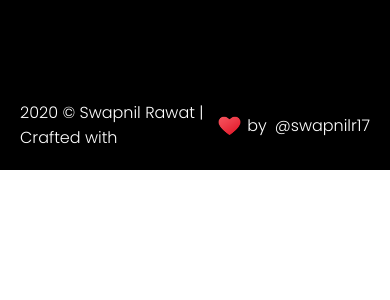
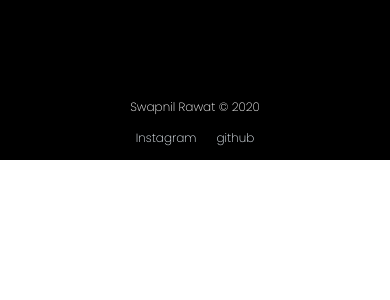
Before and after one commit to swapnilr17/Portfolio, a React (Create React App) app: page /about in a window 390 px wide. Shown: the top 300 px of the page. Built offline with nearby package versions, Linux system fonts and the light colour scheme.

Commit message:
footer-fixed and typing-animation added

```diff
--- a/package.json
+++ b/package.json
@@ -14,6 +14,8 @@
     "react-router-dom": "^5.2.0",
     "react-scripts": "4.0.1",
     "react-scroll": "^1.8.1",
+    "react-typical": "^0.1.3",
+    "typewriter-effect": "^2.17.0",
     "web-vitals": "^0.2.4"
   },
   "scripts": {
--- a/src/components/Footer/index.js
+++ b/src/components/Footer/index.js
@@ -7,7 +7,8 @@ const Footer = () =>{
   return(
     <div className="footer">
       <div className="footer-container">
-        <div className="caption">{`${year} `+' © '+' Swapnil Rawat'} | Crafted with <img src={require('../../assets/images/love.png').default}/>by <a href="http://www.instagram.com/swapnilr17">@swapnilr17</a></div>
+        <div className="caption">{'Swapnil Rawat'+' © '+`${year} `}</div>
+        <div className="caption-second"><a href="http://www.instagram.com/swapnilr17">Instagram</a><a href="http://www.instagram.com/swapnilr17">github</a></div>
       </div>
     </div>
   )
--- a/src/components/Footer/index.scss
+++ b/src/components/Footer/index.scss
@@ -1,27 +1,42 @@
 .footer{
   width:100%;
   background: black;
+  height: 80px;
   bottom:0;
 
 }
 
 .footer-container{
-  max-width:1200px;
+  max-width:1000px;
   margin: 0 auto;
   height:100%;
   display:flex;
-  justify-content: center;
-  align-items: center;
+  justify-content:space-between;
+  align-items:flex-start;
   flex-direction:row;
 }
 
 .caption{
-  padding:20px;
+  margin-top: 15px;
   color:white;
-  font-size: 1em;
-  font-weight: 300;
-  display:flex;
-  align-items: center;
+  font-size: 0.8em;
+  font-weight: 200;
+}
+
+.caption-second{
+  margin-top: 15px;
+  color:white;
+  font-size: 0.8em;
+  font-weight: 200;
+
+}
+
+.caption-second a{
+  color: aliceblue;
+  list-style: none;
+  text-decoration:none;
+  margin-left: 10px;
+  margin-right: 10px;
 }
 
 .caption img{
@@ -36,3 +51,19 @@
 .caption a:hover{
   color:rgb(146, 71, 245);
 }
+
+@media only screen and (max-width: 700px) {
+  .footer-container{
+    flex-direction: column;
+    align-items: center;
+    justify-content:space-evenly;
+  }
+  .caption{
+    margin-top:5px;
+    font-size: 12px;
+  }
+  .caption-second{
+    margin-top: 0;
+    font-size: 12px;
+  }
+}
--- a/src/components/Home/index.js
+++ b/src/components/Home/index.js
@@ -1,5 +1,7 @@
 import React from 'react';
 import './index.scss';
+import Typical from 'react-typical';
+import Typewriter from 'typewriter-effect';
 import { Link, Element, Events, animateScroll as scroll, scrollSpy, scroller } from 'react-scroll'
 
 const Home = () =>{
@@ -8,10 +10,10 @@ const Home = () =>{
   <div className="home-70">
     <div className="home-text">
       <div className="home-text-title">
-      HEY WELCOME
+      Swapnil Rawat
       </div>
       <div className="home-text-p">
-        Hello My Name is Swapnil Rawat and this is my portfolio webpage. Scroll down or click on Projects to checkout my all projects.
+        <p>I am a </p><Typewriter options={{strings: ['Web Developer', 'Ui Designer'],autoStart: true,loop: true, pauseFor: '500'}}/>
       </div>
       <div className="social-icons">
         <a href="https://www.twitter.com/XavierGreek"><img src={require("../../assets/images/twitter.svg").default} alt="twitter"/></a>
--- a/src/components/Home/index.scss
+++ b/src/components/Home/index.scss
@@ -29,10 +29,33 @@
 }
 
 .home-text-p{
+  display: flex;
+  flex-direction: row;
+  align-items: center;
   margin:40px;
   line-height: 2em;
   letter-spacing: 0.1em;
 }
+
+.home-text-p p{
+  font-size: 20px;
+  font-weight: 500;
+  color:rgb(27, 27, 27);
+}
+
+.Typewriter .Typewriter__wrapper{
+  font-weight: 500;
+  line-height: 2em;
+  letter-spacing: 0.1em;
+  font-size: 20px;
+  color:rgb(27, 27, 27);
+}
+
+.Typewriter__cursor{
+  color: #3a7bd5;
+}
+
+
 
 .home-button{
   display:flex;
@@ -95,6 +118,9 @@
   .navbar{
     height:50px;
   }
+  .home-text-p{
+    justify-content: center;
+  }
   .home{
     text-align: center;
   }
```
Also changed, not shown: 2 other files (tests, documents, lock files or other folders).
